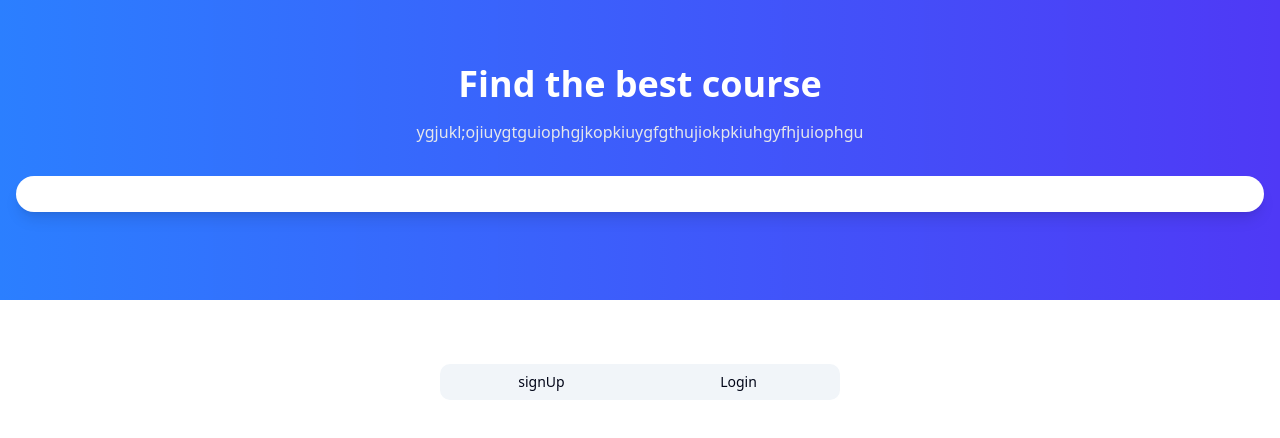
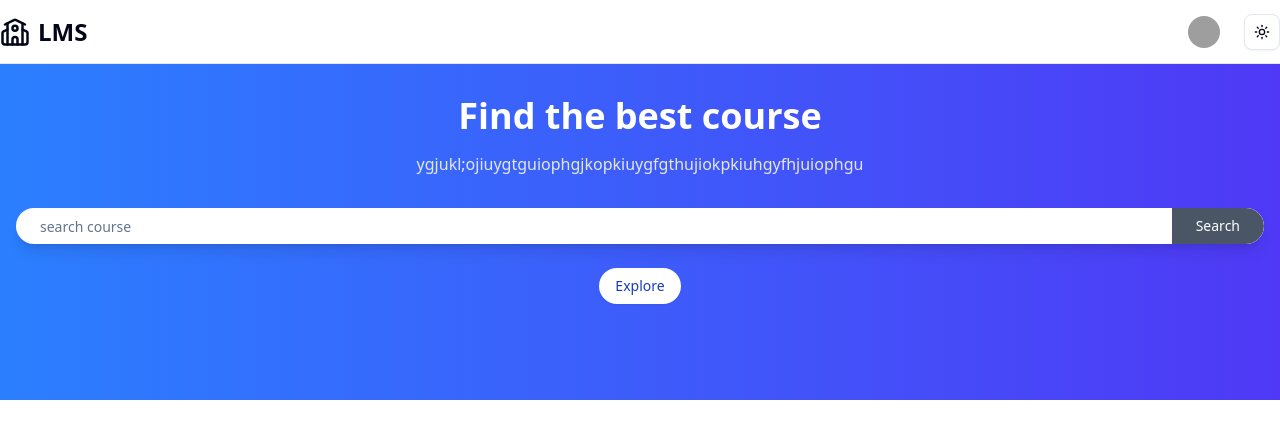
Before and after one commit to Prasun2004/College_Project, a React (Vite) app in the folder client/: page / in a window 1280 px wide. Shown: the top 438 px of the page. Built offline with nearby package versions, Linux system fonts and the light colour scheme; grey boxes are pictures that could not be loaded.

Commit message:
routing start just

```diff
--- a/client/package.json
+++ b/client/package.json
@@ -25,6 +25,7 @@
     "react": "^19.0.0",
     "react-dom": "^19.0.0",
     "react-redux": "^9.2.0",
+    "react-router-dom": "^7.5.0",
     "sonner": "^2.0.3",
     "tailwind-merge": "^3.0.2",
     "tailwindcss-animate": "^1.0.7"
--- a/client/src/App.jsx
+++ b/client/src/App.jsx
@@ -5,15 +5,35 @@ import './App.css'
 import { Login } from './pages/Login'
 import Navbar from './components/Navbar'
 import HeroSection from './pages/student/HeroSection'
+import { createBrowserRouter } from 'react-router-dom'
+import MainLayout from './layout/MainLayout'
+import { RouterProvider } from 'react-router'
 
 function App() {
-  const [count, setCount] = useState(0)
+  const appRouter=createBrowserRouter([
+    {
+      path:"/",
+      element:<MainLayout/>,
+      children:[
+        {
+          path:"/",
+          element:(
+          <>
+           <HeroSection/>
+          </>
+          ),
+        },
+        {
+          path:"login",
+          element:<Login/>
+        }
+      ],
+    },
+  ]);
 
   return (
     <main>
-      <Navbar/>
-      <HeroSection/>
-      <Login/>
+       <RouterProvider router={appRouter}/>
     </main>
   )
 }
--- /dev/null
+++ b/client/src/layout/MainLayout.jsx
@@ -0,0 +1,14 @@
+import Navbar from '@/components/Navbar.jsx'
+import React from 'react'
+import { Outlet } from 'react-router-dom'
+
+export default function MainLayout() {
+  return (
+    <div>
+        <Navbar/>
+        <div>
+            <Outlet/>
+        </div>
+    </div>
+  )
+}
--- a/client/src/pages/Login.jsx
+++ b/client/src/pages/Login.jsx
@@ -16,6 +16,7 @@ import {
 } from "@/features/api/authApi";
 import { Loader2 } from "lucide-react";
 import { useEffect, useState } from "react";
+import { useNavigate } from "react-router-dom";
 import { toast } from "sonner";
 
 export function Login() {
@@ -29,6 +30,7 @@ export function Login() {
     password: "",
   });
 
+  const navigate=useNavigate();
   const [
     registerUser,
     {
@@ -57,7 +59,6 @@ export function Login() {
   };
 
   const handleRegistration =async(e, type)=>{
-     console.log(e);
      const inputData= type =="signUp" ? signUpInput :logINInput;
      console.log(inputData);
      const action =type=="signUp"? registerUser :loginUser;
@@ -73,9 +74,11 @@ export function Login() {
   useEffect(()=>{
        if (registerSuccess && registerData) {
          toast.success(registerData.message || "signup successfully");
+         navigate("/");
        }
        if (loginSuccess && loginData) {
          toast.success(loginData.message || "login successful");
+         navigate("/");
        }
        if (registerError) {
          toast.error(registerData.data.message || "signup fail");
--- a/client/src/pages/student/HeroSection.jsx
+++ b/client/src/pages/student/HeroSection.jsx
@@ -1,18 +1,24 @@
+import { Button } from '@/components/ui/button'
 import { Input } from '@/components/ui/input'
 import React from 'react'
 
 export default function HeroSection() {
   return (
-    <div className='relative bg-gradient-to-r from-blue-500 to bg-indigo-600 dark:from-gray-800 dark:to-gray-900 py-16 px-4 text-center'>
+    <div className='bg-gradient-to-r from-blue-500 to bg-indigo-600 dark:from-gray-800 dark:to-gray-900 py-24 px-4 text-center'>
      <div className='max-w 3xl mx-auto'>
        <h1 className='text-white text-4xl font-bold mb-4'>Find the best course</h1>
        <p className='text-gray-200 dark:text-gray-400 mb-8'>ygjukl;ojiuygtguiophgjkopkiuygfgthujiokpkiuhgyfhjuiophgu</p>
-       <form>
+       <form action="" className='flex items-center bg-white dark:bg-gray-800 rounded-full shadow-lg overflow-hidden max-w xl mx-auto mb-6'>
         <Input
          type="text"
-         className="flex-grow bg-white border-none focus-visible-ring-0 px-6 py-3 text-black dark:text-gray-100 rounded-full shadow-lg overflow-hidden max-w xl mx-auto mb-6"
+         placeholder="search course"
+         className="flex-grow border-none focus-visible:ring-0 px-6 py-3 text-gray-900 dark:text-gray-100 placeholder:geay-400 dark:placeholder-gray-500"
         />
+        <Button className='bg-gray-600 dark:bg-gray-700 text-white px-6 py-3 rounded-r-full hover:bg-blue-700 dark:bg-blue-800'>
+          Search
+        </Button>
        </form>
+       <Button className="bg-white dark:bg-gray-800 text-blue-800 rounded-full hover:gray-200"> Explore</Button>
      </div>
     </div>
   )
```
Also changed, not shown: 1 other file (tests, documents, lock files or other folders).
